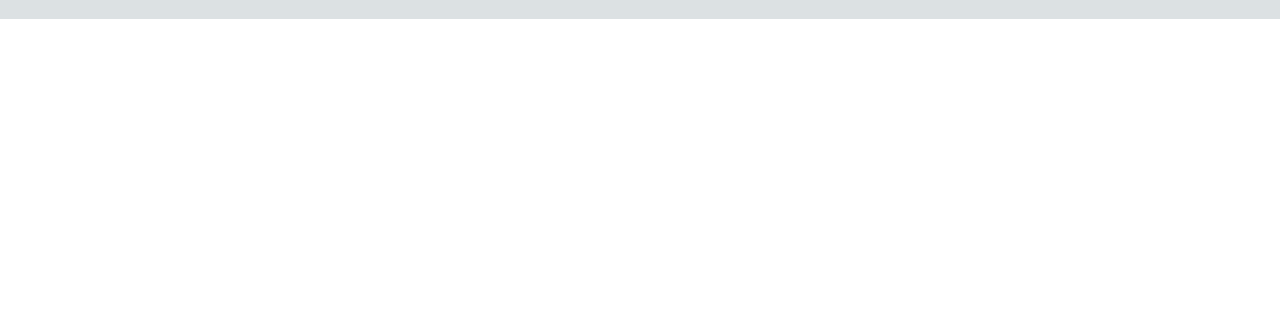
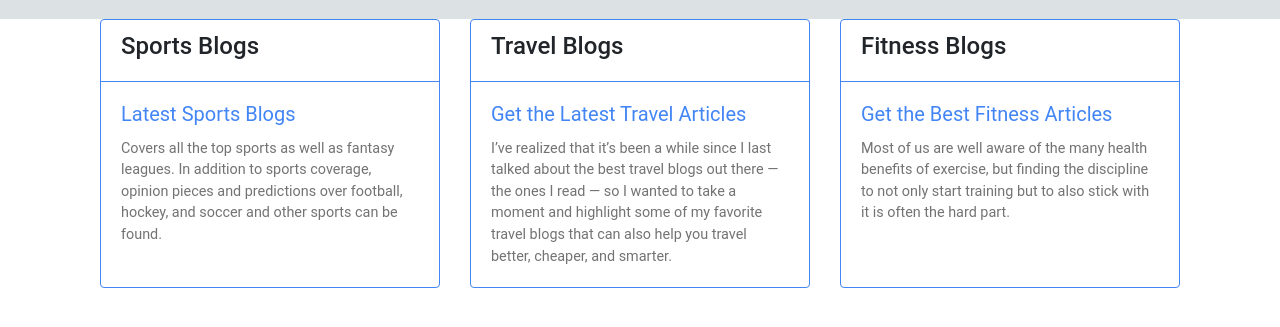
Before and after one commit to edwinkim16/Blog, a Flask app: template app/templates/index.html in a window 1280 px wide. Shown: the part 118-445 px from the top of the page. Run offline with Flask 2, Linux system fonts and the light colour scheme; the template is opened without the code that fills it, so the values that code supplies are empty; some libraries are stand-ins or nearby versions.

Commit message:
showing some blogs

```diff
--- a/app/templates/index.html
+++ b/app/templates/index.html
@@ -13,5 +13,54 @@
             </div>
         </div>
     </div>
+    <div class="container">
+        <div class="container-fluid display">
+            <div class="card-deck">
+                <div class="card border-primary display">
+                    <div class="card-header bg-transparent border-primary">
+                        <h4> <strong> Sports Blogs</strong></h4>
+                    </div>
+                    <div class="card-body text-primary">
+                        <h5 class="card-title">Latest Sports Blogs</h5>
+                        <p class="card-text">Covers all the top sports as well as fantasy leagues.
+                            In addition to sports coverage, opinion pieces and predictions over
+                            football, hockey, and soccer and other sports can be found.
+                        </p>
+                    </div>
+
+                </div>
+
+                <div class="card border-primary display">
+                    <div class="card-header bg-transparent border-primary">
+                        <h4> <strong> Travel Blogs</strong></h4>
+                    </div>
+                    <div class="card-body text-primary">
+                        <h5 class="card-title">Get the Latest Travel Articles</h5>
+                        <p class="card-text">
+                            I’ve realized that it’s been a while since I last talked about the best travel blogs
+                            out there — the ones I read — so I wanted to take a moment and highlight some of my
+                            favorite travel blogs that can also help you travel better, cheaper, and smarter.
+                        </p>
+                    </div>
+
+                </div>
+
+                <div class="card border-primary display">
+                    <div class="card-header bg-transparent border-primary">
+                        <h4> <strong> Fitness Blogs</strong></h4>
+                    </div>
+                    <div class="card-body text-primary">
+                        <h5 class="card-title">Get the Best Fitness Articles</h5>
+                        <p class="card-text">
+                            Most of us are well aware of the many health benefits of exercise, but
+                            finding the discipline to not only start training but to also stick with
+                            it is often the hard part.
+                        </p>
+                    </div>
+
+                </div>
+
+        </div>
+    </div>
     {% endblock  %}
 </body>
```
